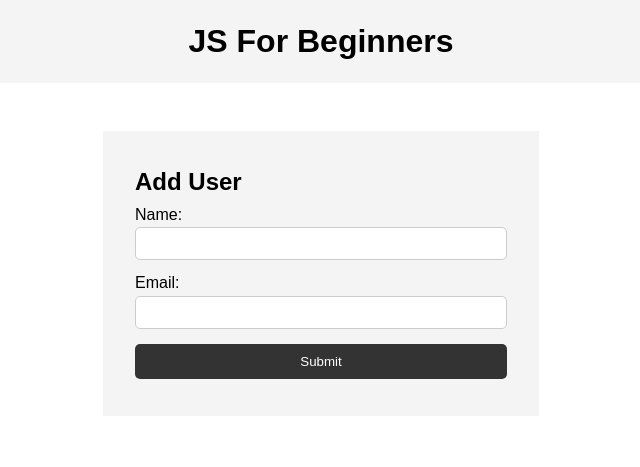
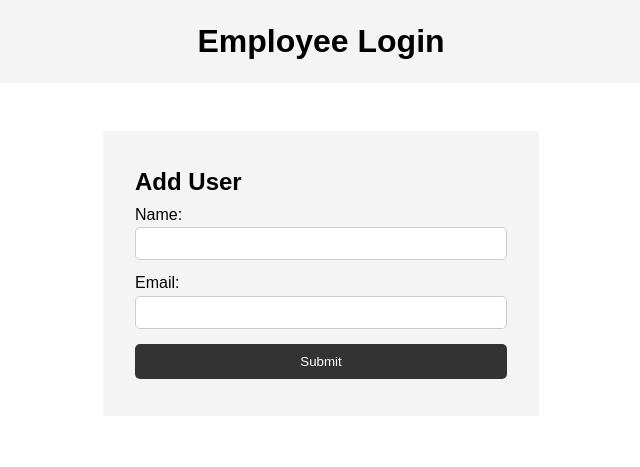
Before and after one commit to James-S-Wood/CreativeSolutions_JS_Project, a plain HTML site: page index.html in a window 1280 px wide. Shown: the whole page, without its empty margins (319-959 px from the left). Drawn offline with Linux system fonts and the light colour scheme.

Commit message:
docs: changed h1 header

```diff
--- a/index.html
+++ b/index.html
@@ -9,7 +9,7 @@
 </head>
 <body>
 <header>
-    <h1>JS For Beginners</h1>
+    <h1>Employee Login</h1>
 </header>
 
 <section class="container">
```
